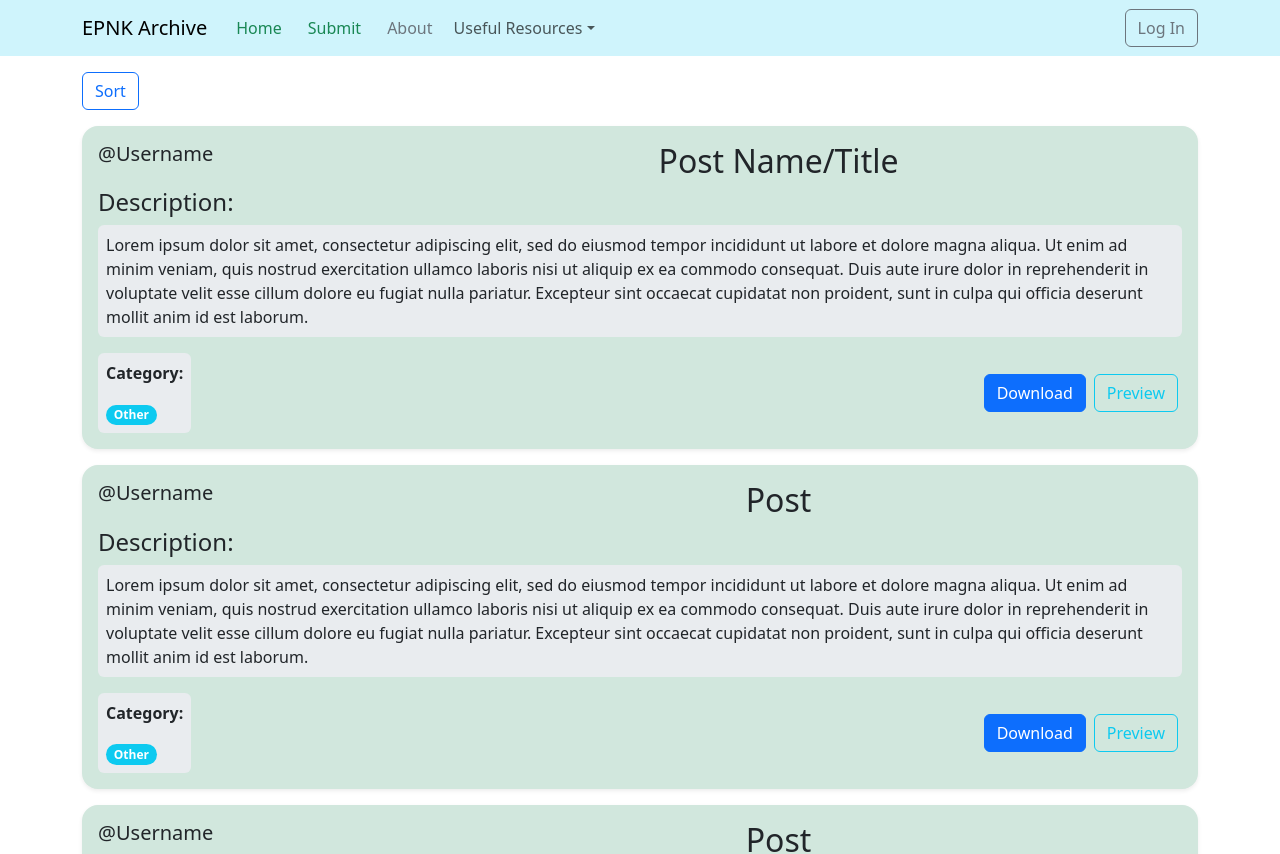
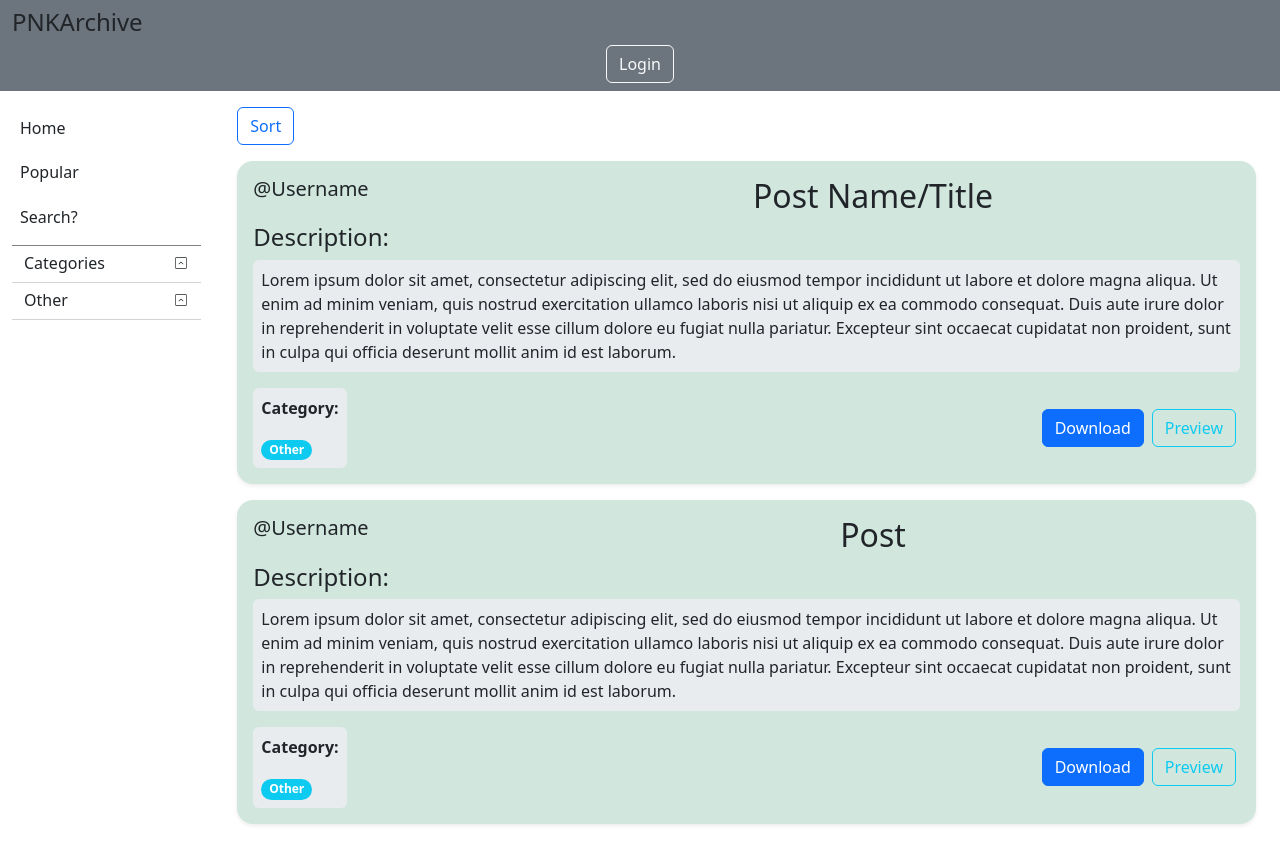
Before and after one commit to SkyMazter/Seen_It, a React (Vite) app in the folder frontEnd/: page / in a window 1280 px wide. Shown: the top 854 px of the page. Built offline with nearby package versions, Linux system fonts and the light colour scheme.

Commit message:
finished dropdown menus

```diff
--- a/frontEnd/package.json
+++ b/frontEnd/package.json
@@ -16,6 +16,7 @@
     "react": "^18.2.0",
     "react-bootstrap": "^2.10.0",
     "react-dom": "^18.2.0",
+    "react-icons": "^5.5.0",
     "react-redux": "^9.1.0",
     "react-router-dom": "^6.22.0",
     "serve": "^14.2.1"
--- /dev/null
+++ b/frontEnd/src/Components/Dropdown.tsx
@@ -0,0 +1,55 @@
+import { useState } from "react";
+import Container from "react-bootstrap/Container";
+import Col from "react-bootstrap/Col";
+import Row from "react-bootstrap/Row";
+import { CiSquareChevUp } from "react-icons/ci";
+
+interface props {
+  children?: React.ReactNode;
+  title: string;
+}
+
+const Dropdown = ({ children, title }: props) => {
+  const [dropdown, setDropdown] = useState<string>("dropdown-closed");
+  const handleDropdown = () => {
+    if (dropdown == "dropdown-closed") {
+      setDropdown("dropdown-open");
+    } else {
+      setDropdown("dropdown-closed");
+    }
+  };
+  return (
+    <Container fluid className={dropdown}>
+      <Row
+        style={{
+          position: "static",
+        }}
+      >
+        <Col className="dropdown-title d-flex justify-content-start align-items-center">
+          {title}
+        </Col>
+        <Col className=" d-flex justify-content-end align-items-center">
+          <CiSquareChevUp
+            onClick={handleDropdown}
+            className={
+              dropdown == "dropdown-open"
+                ? "dropdown-icon-rotate"
+                : "dropdown-icon-center"
+            }
+          />
+        </Col>
+      </Row>
+      <div
+        style={{
+          height: "80%",
+          overflowY: "scroll",
+          marginTop: "5px",
+        }}
+      >
+        {children}
+      </div>
+    </Container>
+  );
+};
+
+export default Dropdown;
--- /dev/null
+++ b/frontEnd/src/Components/DropdownItem.tsx
@@ -0,0 +1,15 @@
+interface Props {
+  title: string;
+  // imgSrc?: string;
+  children?: React.ReactNode;
+}
+const DropdownItem = ({ title, children }: Props) => {
+  return (
+    <div className="px-1 my-2 d-flex justify-content-between align-items-center dropdown-item">
+      {title}
+      {children}
+    </div>
+  );
+};
+
+export default DropdownItem;
--- a/frontEnd/src/Components/LoginStatus.tsx
+++ b/frontEnd/src/Components/LoginStatus.tsx
@@ -11,7 +11,7 @@ const LoginStatus = ({ isLoggedIn }: Props) => {
   if (isLoggedIn == false)
     return (
       <Link to="/Login">
-        <Button variant={"outline-secondary"}>Log In</Button>
+        <Button variant={"outline-light"}>Login</Button>
       </Link>
     );
   return <Navbar.Text>Signed in as: @{currentUsrn}</Navbar.Text>;
--- a/frontEnd/src/Components/NavBar.tsx
+++ b/frontEnd/src/Components/NavBar.tsx
@@ -1,65 +1,75 @@
-import { Button, Nav, Navbar, Container, NavDropdown } from "react-bootstrap";
-import { Link } from "react-router-dom";
+import Container from "react-bootstrap/Container";
+import Col from "react-bootstrap/Col";
+import Row from "react-bootstrap/Row";
+//import { Link } from "react-router-dom";
 import LoginStatus from "./LoginStatus";
 import { useAppSelector } from "../hooks/hooks";
 
-
-
-
 const NavBar = () => {
-  const logged_in: boolean = useAppSelector((state) => state.login.isActive)
+  const logged_in: boolean = useAppSelector((state) => state.login.isActive);
   return (
-    <Navbar expand="lg" className="bg-body-tertiary bg-info-subtle">
-      <Container>
-        <Link
-          to={"/"}
-          className="my-auto link-secondary link-offset-2 link-underline-opacity-0 "
-        >
-          <Navbar.Brand>EPNK Archive</Navbar.Brand>
-        </Link>
-        <Navbar.Toggle aria-controls="basic-navbar-nav" />
-        <Navbar.Collapse className="justify-content-between">
-          <Nav className="me-auto">
-            <Link to={"http://epnk"} className="my-auto">
-              <Button
-                variant={"link"}
-                className="my-auto link-success link-offset-2 link-underline-opacity-0 link-underline-opacity-100-hover"
-              >
-                Home
-              </Button>
-            </Link>
-            <Link to={"/Submit"} className="my-auto">
-              <Button
-                variant={"link"}
-                className="my-auto link-success link-offset-2 link-underline-opacity-0 link-underline-opacity-100-hover"
-              >
-                Submit
-              </Button>
-            </Link>
-            <Link to={"http://epnk"} className="my-auto">
-              <Button
-                variant={"link"}
-                className="my-auto link-secondary link-offset-2 link-underline-opacity-0 link-underline-opacity-100-hover"
-              >
-                About
-              </Button>
-            </Link>
-            <NavDropdown title="Useful Resources" id="basic-nav-dropdown">
-              <NavDropdown.Item href="#action/3.1">How to Use</NavDropdown.Item>
-              <NavDropdown.Item href="#action/3.2">EPNK</NavDropdown.Item>
-              <NavDropdown.Item href="/Exp">Something</NavDropdown.Item>
-              <NavDropdown.Divider />
-              <NavDropdown.Item href="#action/3.4">
-                Community Rules
-              </NavDropdown.Item>
-            </NavDropdown>
-          </Nav>
-          <Nav>
-            <LoginStatus isLoggedIn={logged_in} />
-          </Nav>
-        </Navbar.Collapse>
-      </Container>
-    </Navbar>
+    // <Navbar expand="lg" className="bg-body-tertiary bg-info-subtle">
+    //   <Container style={{ height: "7vh" }}>
+    //     <Link
+    //       to={"/"}
+    //       className="my-auto link-secondary link-offset-2 link-underline-opacity-0 "
+    //     >
+    //       <Navbar.Brand>EPNK Archive</Navbar.Brand>
+    //     </Link>
+    //     <Navbar.Toggle aria-controls="basic-navbar-nav" />
+    //     <Navbar.Collapse className="justify-content-between">
+    //       <Nav className="me-auto">
+    //         <Link to={"http://epnk"} className="my-auto">
+    //           <Button
+    //             variant={"link"}
+    //             className="my-auto link-success link-offset-2 link-underline-opacity-0 link-underline-opacity-100-hover"
+    //           >
+    //             Home
+    //           </Button>
+    //         </Link>
+    //         <Link to={"/Submit"} className="my-auto">
+    //           <Button
+    //             variant={"link"}
+    //             className="my-auto link-success link-offset-2 link-underline-opacity-0 link-underline-opacity-100-hover"
+    //           >
+    //             Submit
+    //           </Button>
+    //         </Link>
+    //         <Link to={"http://epnk"} className="my-auto">
+    //           <Button
+    //             variant={"link"}
+    //             className="my-auto link-secondary link-offset-2 link-underline-opacity-0 link-underline-opacity-100-hover"
+    //           >
+    //             About
+    //           </Button>
+    //         </Link>
+    //         <NavDropdown title="Useful Resources" id="basic-nav-dropdown">
+    //           <NavDropdown.Item href="#action/3.1">How to Use</NavDropdown.Item>
+    //           <NavDropdown.Item href="#action/3.2">EPNK</NavDropdown.Item>
+    //           <NavDropdown.Item href="/Exp">Something</NavDropdown.Item>
+    //           <NavDropdown.Divider />
+    //           <NavDropdown.Item href="#action/3.4">
+    //             Community Rules
+    //           </NavDropdown.Item>
+    //         </NavDropdown>
+    //       </Nav>
+    //       <Nav>
+    //         <LoginStatus isLoggedIn={logged_in} />
+    //       </Nav>
+    //     </Navbar.Collapse>
+    //   </Container>
+    // </Navbar>
+    <Container fluid className="bg-secondary py-2">
+      <Row className="d-flex align-items-center">
+        <Col>
+          <h4>PNKArchive</h4>
+        </Col>
+        <Col xs={4} lg={10}></Col>
+        <Col className="d-flex align-items-center justify-content-center">
+          <LoginStatus isLoggedIn={logged_in} />
+        </Col>
+      </Row>
+    </Container>
   );
 };
 
--- /dev/null
+++ b/frontEnd/src/Components/SideMenu.tsx
@@ -0,0 +1,68 @@
+import Container from "react-bootstrap/Container";
+import Col from "react-bootstrap/Col";
+import Row from "react-bootstrap/Row";
+import Dropdown from "./Dropdown";
+import DropdownItem from "./DropdownItem";
+import {
+  CiMap,
+  CiRouter,
+  CiUsb,
+  CiMedicalCross,
+  CiWheat,
+  CiMonitor,
+} from "react-icons/ci";
+//import { Link } from "react-router-dom";
+
+const SideMenu = () => {
+  return (
+    <div>
+      <Container className="side-menu py-2 my-1">
+        <Row>
+          <Col className="side-menu-item">Home</Col>
+        </Row>
+        <Row>
+          <Col className="side-menu-item">Popular</Col>
+        </Row>
+        <Row>
+          <Col className="side-menu-item">Search?</Col>
+        </Row>
+        <Row></Row>
+      </Container>
+
+      <Dropdown title="Categories">
+        <DropdownItem title="Mapping">
+          {/* icon */}
+          <CiMap />
+        </DropdownItem>
+
+        <DropdownItem title="Networking">
+          {/* icon */}
+          <CiRouter />
+        </DropdownItem>
+
+        <DropdownItem title="Software">
+          {/* icon */}
+          <CiUsb />
+        </DropdownItem>
+
+        <DropdownItem title="Health">
+          {/* icon */}
+          <CiMedicalCross />
+        </DropdownItem>
+
+        <DropdownItem title="Environmental">
+          {/* icon */}
+          <CiWheat />
+        </DropdownItem>
+
+        <DropdownItem title="Entertainment">
+          {/* icon */}
+          <CiMonitor />
+        </DropdownItem>
+      </Dropdown>
+      <Dropdown title="Other"></Dropdown>
+    </div>
+  );
+};
+
+export default SideMenu;
--- a/frontEnd/src/Pages/App.tsx
+++ b/frontEnd/src/Pages/App.tsx
@@ -1,12 +1,25 @@
 import "bootstrap/dist/css/bootstrap.min.css";
 import NavBar from "../Components/NavBar";
 import PostView from "../Components/PostView";
+import Container from "react-bootstrap/Container";
+import Col from "react-bootstrap/Col";
+import Row from "react-bootstrap/Row";
+import SideMenu from "../Components/SideMenu";
 
 const App = () => {
   return (
     <>
       <NavBar />
-      <PostView />
+      <Container fluid style={{ height: "93vh" }}>
+        <Row>
+          <Col lg={2} className="d-none d-sm-block">
+            <SideMenu />
+          </Col>
+          <Col style={{ height: "93vh", overflow: "scroll" }}>
+            <PostView />
+          </Col>
+        </Row>
+      </Container>
     </>
   );
 };
--- a/frontEnd/src/main.tsx
+++ b/frontEnd/src/main.tsx
@@ -7,6 +7,7 @@ import Submit from "./Pages/Submit";
 import SignUp from "./Pages/SignUp";
 import { Provider } from "react-redux";
 import { store } from "./state/store";
+import "./style/App.css";
 
 const router = createBrowserRouter([
   {
@@ -32,5 +33,5 @@ ReactDOM.createRoot(document.getElementById("root")!).render(
     <React.StrictMode>
       <RouterProvider router={router} />
     </React.StrictMode>
-  </Provider>
+  </Provider>,
 );
--- a/frontEnd/src/style/App.css
+++ b/frontEnd/src/style/App.css
@@ -0,0 +1,47 @@
+.side-menu {
+    border-bottom: grey solid 1px;
+}
+
+.side-menu-item {
+    margin-top: 0.3rem;
+    border-radius: 0.4rem;
+    padding: 0.5rem;
+}
+
+.side-menu-item:hover {
+    background-color: #ebebeb;
+    transition: 0.3s;
+}
+
+.dropdown-closed {
+    height: 2rem;
+    margin-top: 5px;
+    transition: 0.3s;
+    overflow: hidden;
+    border-bottom: lightgray 1px solid;
+}
+.dropdown-open {
+    height: 16rem;
+    margin-top: 5px;
+    transition: 0.3s;
+    border-bottom: lightgray 1px solid;
+}
+.dropdown-title {
+    font-size: 16px;
+    font-weight: 500;
+}
+.dropdown-icon-rotate {
+    transform: rotate(180deg);
+    transition: transform 0.3s ease-in-out;
+}
+.dropdown-icon-center {
+    transition: transform 0.3s ease-in-out;
+}
+.dropdown-item {
+    border-radius: 0.4rem;
+}
+
+.dropdown-item:hover {
+    background-color: #ebebeb;
+    transition: 0.3s ease-in-out;
+}
```
Also changed, not shown: frontEnd/src/Pages/Login.tsx (+7 -1 lines), frontEnd/src/Pages/SignUp.tsx (+7 -1 lines), 1 other file (tests, documents, lock files or other folders).
